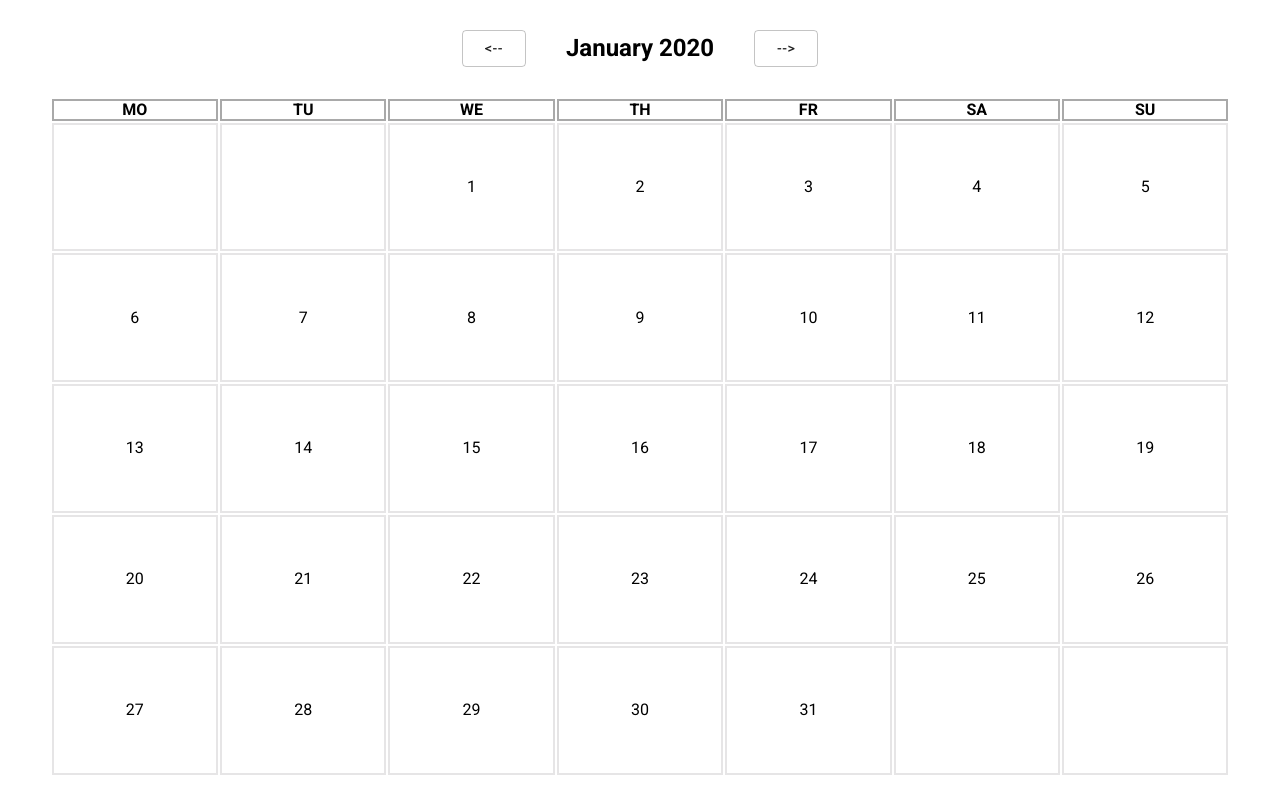
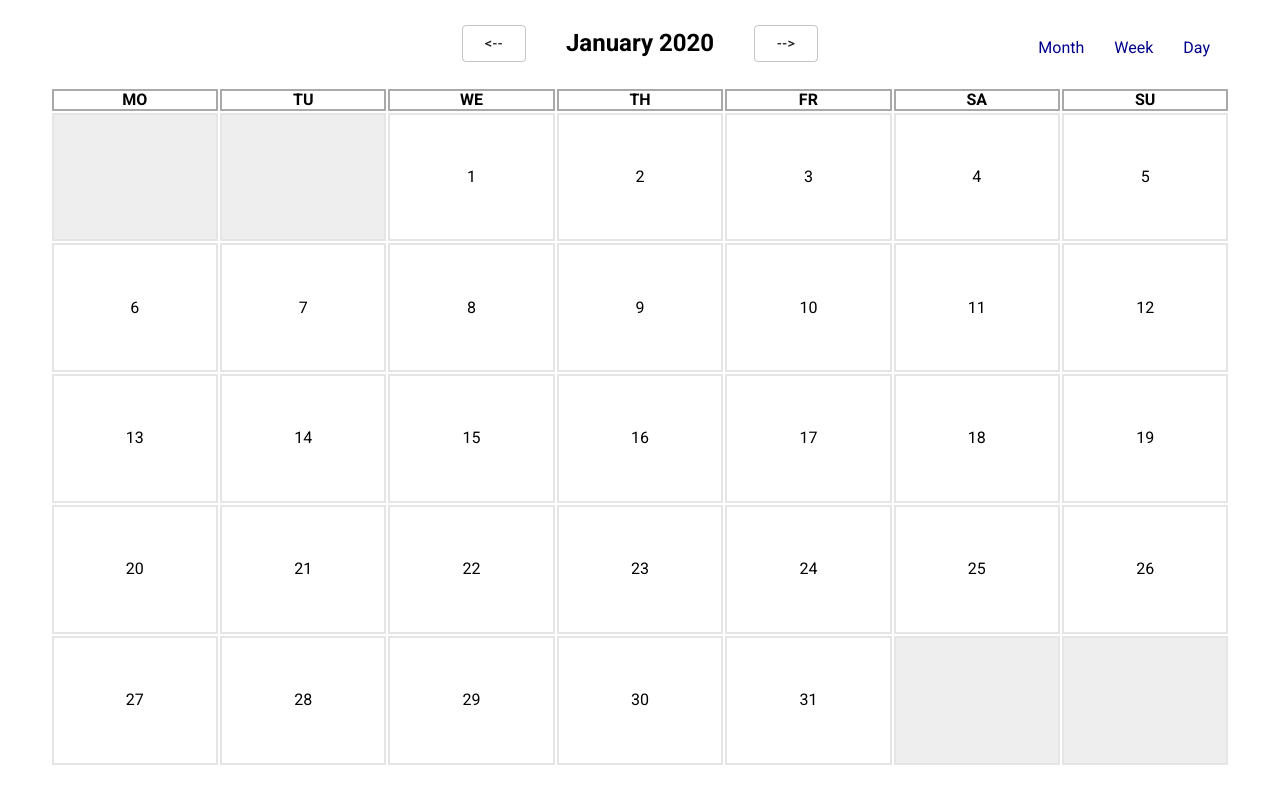
Before and after one commit to helmax-y/mate-hackathon, a React (Create React App) app: page / in a window 1280 px wide. Built offline with nearby package versions, Linux system fonts and the light colour scheme.

Commit message:
Added Tabs

```diff
--- a/package.json
+++ b/package.json
@@ -8,6 +8,7 @@
     "@testing-library/jest-dom": "^4.2.4",
     "@testing-library/react": "^9.4.0",
     "@testing-library/user-event": "^7.2.1",
+    "classnames": "^2.2.6",
     "node-sass": "^4.13.1",
     "react": "^16.12.0",
     "react-dom": "^16.12.0",
--- a/src/App.js
+++ b/src/App.js
@@ -1,15 +1,20 @@
 import React from 'react';
 import { Switch, Route } from 'react-router-dom';
 
+import Tabs from './components/Tabs';
 import Month from './components/Month';
 import Day from './components/Day';
 
 const App = () => {
   return (
-    <Switch>
-      <Route path="/" exact component={Month} />
-      <Route path="/:date?" component={Day} />
-    </Switch>
+    <main>
+      <Tabs />
+      <Switch>
+        <Route path="/" exact component={Month} />
+        <Route path="/month" component={Month} />
+        <Route path="/:date?" component={Day} />
+      </Switch>
+    </main>
   );
 };
 
--- a/src/components/Day/index.js
+++ b/src/components/Day/index.js
@@ -1,16 +1,17 @@
 import React from 'react';
-import { Link, useLocation } from 'react-router-dom';
+import { Link, useLocation, useParams } from 'react-router-dom';
 
 import './day.scss';
 import monthesAccord from '../monthesAccord';
 
 const hours = [...Array(24).keys()];
-// const date = new Date();
-// date.setMonth(date.getMonth() - 1);
 
 const Day = () => {
   const location = useLocation();
   const date = location.pathname.slice(1).split('-');
+  const params = useParams();
+  console.log(params);
+
 
   return (
     <div className="day">
--- a/src/components/Month/index.js
+++ b/src/components/Month/index.js
@@ -1,10 +1,10 @@
 import React, { useState } from 'react';
-import { useHistory } from 'react-router-dom';
 import Button from '@material-ui/core/Button';
 
 import './title.scss';
 import './table.scss';
 import monthesAccord from '../monthesAccord';
+import MonthDay from '../MonthDay';
 
 const date = new Date();
 
@@ -19,8 +19,6 @@ const getLocalDay = date => {
 };
 
 const Month = () => {
-  const history = useHistory();
-
   const [year, setYear] = useState(date.getFullYear());
   const [month, setMonth] = useState(date.getMonth() + 1);
 
@@ -50,10 +48,6 @@ const Month = () => {
       setMonth(month + 1);
     }
   };
-
-  const setURL = (date) => {
-    history.push(`${date}-${month}-${year}`)
-  }
 
   return (
     <>
@@ -88,52 +82,47 @@ const Month = () => {
         <tbody>
           <tr>
             {datesArr.slice(0, 7).map(date => (
-              <td
-                className="table__td"
-                onClick={() => date && setURL(date)}
-              >
-                {date}
-              </td>
+              <MonthDay
+                date={date}
+                month={month}
+                year={year}
+              />
             ))}
           </tr>
           <tr>
             {datesArr.slice(7, 14).map(date => (
-              <td
-                className="table__td"
-                onClick={() => setURL(date)}
-              >
-                {date}
-              </td>
+              <MonthDay
+                date={date}
+                month={month}
+                year={year}
+              />
             ))}
           </tr>
           <tr>
             {datesArr.slice(14, 21).map(date => (
-              <td
-                className="table__td"
-                onClick={() => setURL(date)}
-              >
-                {date}
-              </td>
+              <MonthDay
+                date={date}
+                month={month}
+                year={year}
+              />
             ))}
           </tr>
           <tr>
             {datesArr.slice(21, 28).map(date => (
-              <td
-                className="table__td"
-                onClick={() => setURL(date)}
-              >
-                {date}
-              </td>
+              <MonthDay
+                date={date}
+                month={month}
+                year={year}
+              />
             ))}
           </tr>
           <tr>
             {datesArr.slice(28, 35).map(date => (
-              <td
-                className="table__td"
-                onClick={() => date && setURL(date)}
-              >
-                {date}
-              </td>
+              <MonthDay
+                date={date}
+                month={month}
+                year={year}
+              />
             ))}
           </tr>
         </tbody>
--- a/src/components/Month/table.scss
+++ b/src/components/Month/table.scss
@@ -12,7 +12,12 @@
     border: 2px solid #e6e5e6;
     cursor: pointer;
 
-    &:hover {
+    &--unactive {
+      background-color: #eeeeee;
+      cursor: auto;
+    }
+
+    &:not(.table__td--unactive):hover {
       border-color: darkgrey;
     }
   }
--- a/src/components/Month/title.scss
+++ b/src/components/Month/title.scss
@@ -2,7 +2,7 @@
   display: flex;
   justify-content: center;
   align-items: center;
-  margin: 30px auto;
+  margin: 25px auto;
 
   &__title {
     margin: 0 40px;
--- /dev/null
+++ b/src/components/MonthDay/index.js
@@ -0,0 +1,23 @@
+import React from 'react';
+import { useHistory } from 'react-router-dom';
+import ClassNames from 'classnames';
+
+const MonthDay = ({ date, month, year }) => {
+  const history = useHistory();
+
+  const tdClass = ClassNames(
+    { table__td: true },
+    { 'table__td--unactive': !date }
+  );
+
+  return (
+    <td
+      className={tdClass}
+      onClick={() => date && history.push(`${date}-${month}-${year}`)}
+    >
+      {date}
+    </td>
+  );
+};
+
+export default MonthDay;
--- /dev/null
+++ b/src/components/Tabs/index.js
@@ -0,0 +1,16 @@
+import React from 'react';
+import { NavLink } from 'react-router-dom';
+
+import './tabs.scss';
+
+const Tabs = () => {
+  return (
+    <section className="tabs">
+      <NavLink className="tabs__tab" to="month">Month</NavLink>
+      <NavLink className="tabs__tab" to="week">Week</NavLink>
+      <NavLink className="tabs__tab" to="18-1-2020">Day</NavLink>
+    </section>
+  );
+};
+
+export default Tabs;
--- /dev/null
+++ b/src/components/Tabs/tabs.scss
@@ -0,0 +1,15 @@
+.tabs {
+  position: absolute;
+  top: 40px;
+  right: 70px;
+
+  &__tab {
+    margin-left: 30px;
+    text-decoration: none;
+    color: darkblue;
+
+    &:hover {
+      text-decoration: underline;
+    }
+  }
+}
```
Also changed, not shown: 1 other file (tests, documents, lock files or other folders).
